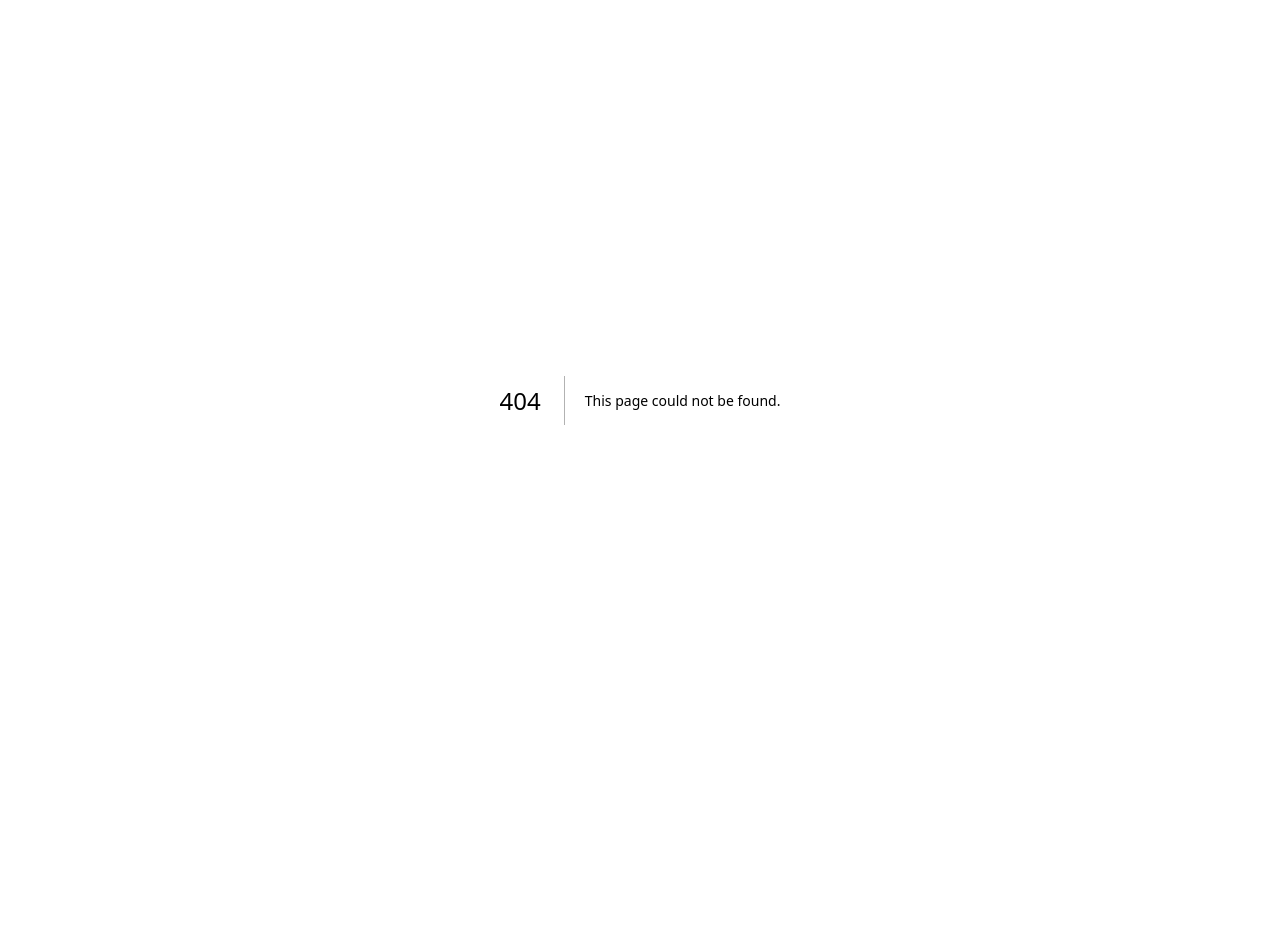
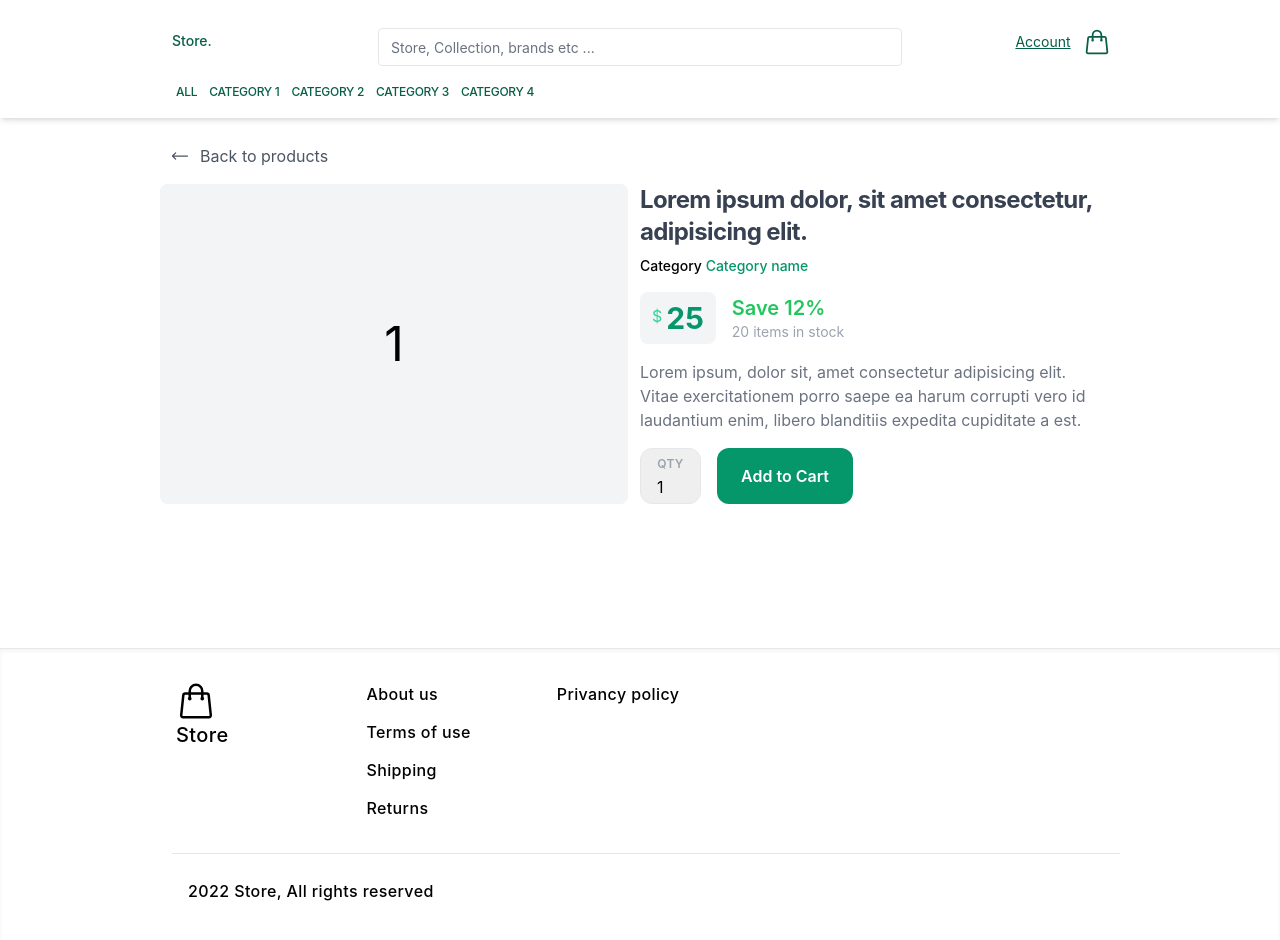
Before and after one commit to Sams-glitch/storeftront, a Next.js app: page /product-details in a window 1280 px wide. Before the commit this address had no page. Shown: the top 940 px of the page. Before the commit the page ends 800 px from the top, so only its background shows below. Built offline with nearby package versions, Linux system fonts and the light colour scheme.

Commit message:
sticky header

```diff
--- a/modules/Footer.js
+++ b/modules/layout/Footer.js
@@ -3,7 +3,7 @@ import React from 'react';
 
 export default function Footer() {
   return (
-    <footer className="border-t w-full">
+    <footer className="border-t w-full font-medium tracking-wide leading-relaxed shadow-inner">
       <div className="w-full md:w-3/4 mx-auto py-8 md:space-x-3">
         {/* footer */}
         <div className="grid grid-flow-row-dense grid-cols-2 md:grid-cols-5 gap-y-5 gap-x-6 w-full px-4">
--- a/modules/layout/Header.js
+++ b/modules/layout/Header.js
@@ -5,7 +5,7 @@ import Link from 'next/link';
 function Header() {
   return (
     <>
-      <header className="md:w-3/4 mx-auto py-4 px-3 md:space-x-3 sticky">
+      <header className="md:w-3/4 mx-auto py-4 px-3 md:space-x-3">
         <div className="grid grid-flow-row-dense sm:grid-cols-2 md:grid-cols-7 gap-y-4 sm:gap-x-3 md:gap-x-12 text-emerald-800 mt-3 w-full">
           <div className="col-span-1">
             <div className="text-left inline-flex items-end">
@@ -33,7 +33,7 @@ function Header() {
         </div>
 
         <div className="mt-3 w-full show-for-small hidden md:block">
-          <nav className="inline-flex space-x-3 text-sm font-semibold text-emerald-800 tracking-tight uppercase md:-ml-2">
+          <nav className="inline-flex space-x-3 text-xs font-medium text-emerald-800 tracking-tight uppercase md:-ml-2">
             <Link href={'/'}>All</Link>
             <Link href={'/'}>Category 1</Link>
             <Link href={'/'}>Category 2</Link>
--- a/modules/layout/Layout.js
+++ b/modules/layout/Layout.js
@@ -1,6 +1,6 @@
 import Head from 'next/head';
 import React from 'react';
-import Footer from '../Footer';
+import Footer from './Footer';
 import Header from './Header';
 
 export default function Layout({ title, children }) {
@@ -16,14 +16,12 @@ export default function Layout({ title, children }) {
         <link rel="icon" href="/favicon.ico" />
       </Head>
 
-      <div className="flex flex-col min-h-screen overflow-hidden">
-        <div className="w-full shadow-md">
+      <div className="flex flex-col min-h-screen justify-between overflow-hidden">
+        <div className="w-full shadow-md fixed z-20 top-0 left-0 bg-white">
           <Header />
         </div>
 
-        <main className="w-full md:w-3/4 mx-auto py-4 md:space-x-3">
-          {children}
-        </main>
+        <main className="container m-auto py-32 mx-4 md:mx-0">{children}</main>
 
         <Footer />
       </div>
--- a/modules/products/ProductCard.jsx
+++ b/modules/products/ProductCard.jsx
@@ -1,10 +1,12 @@
 import Image from 'next/image';
+import { useRouter } from 'next/router';
 import React from 'react';
 
 function ProductCard({ product }) {
+  const router = useRouter();
   return (
     <div key={product.id} className="group relative">
-      <div className="min-h-48 w-full overflow-hidden group-hover:opacity-75 lg:aspect-none lg:h-48 rounded-t shadow-md">
+      <div onClick={() => router.push('/product-details')} className="min-h-48 w-full overflow-hidden group-hover:opacity-75 lg:aspect-none lg:h-48 rounded-t shadow-md">
         <Image
           src={
             'https://tailwindui.com/img/ecommerce-images/category-page-04-image-card-01.jpg'
@@ -27,44 +29,6 @@ function ProductCard({ product }) {
         </div>
       </div>
     </div>
-    // <div key={product.id} className="group">
-    //   <div
-    //     onClick={() => router.push(`product/${product.slug}`)}
-    //     className="h-52 w-full overflow-hidden rounded-lg bg-gray-200 xl:aspect-w-7 xl:aspect-h-8"
-    //   >
-    //     <Image
-    //       src={product.image}
-    //       alt={product.slug}
-    //       height={150}
-    //       width={150}
-    //       className="h-full w-full object-cover object-center group-hover:opacity-75"
-    //     />
-    //   </div>
-    //   <h3 className="mt-4 text-sm text-gray-700">{product.name}</h3>
-    //   <p className="space-x-2">
-    //     <span className="text-lg font-medium text-gray-900">
-    //       {product.price}
-    //     </span>
-    //     <span className="text-sm line-through text-gray-500">$1000</span>
-    //     <span className="text-sm text-red-700">40% off</span>
-    //   </p>
-    //   <div className="flex justify-between items-center pt-3 pb-2">
-    //     <a
-    //       //   onClick={() => addToCartHandler(product)}
-    //       className="px-4 py-2 bg-red-600 hover:bg-amber-600 text-center text-sm text-white rounded duration-300"
-    //     >
-    //       Add to Cart
-    //     </a>
-
-    //     <a
-    //       href="#"
-    //       title="Add to Favorites"
-    //       className="text-2xl text-gray-300 hover:text-red-500 duration-300"
-    //     >
-    //       &hearts;
-    //     </a>
-    //   </div>
-    // </div>
   );
 }
 
--- a/pages/index.js
+++ b/pages/index.js
@@ -1,54 +1,16 @@
-import Head from 'next/head';
-import Image from 'next/image';
-import Banner from '../modules/banners/Banner';
 import Layout from '../modules/layout/Layout';
 import ProductCard from '../modules/products/ProductCard';
-import styles from '../styles/Home.module.css';
 
 export default function Home({ products }) {
   return (
     <Layout>
-      {/* <Banner /> */}
-      {/* categories */}
-      {/* <div className="w-full border-b py-4 -ml-4 overflow-hidden">
-        <h1 className="text-xl font-extrabold">Shop by Category</h1>
-        <div className="flex flex-row overflow-auto">
-          <div className="flex flex-col items-center">
-            <Image
-              src={
-                'https://tailwindui.com/img/ecommerce-images/product-page-01-related-product-01.jpg'
-              }
-              alt={'category'}
-              height={100}
-              width={200}
-              className="rounded-full h-28 w-28"
-            />
-            <h4 className="text-lg font-semibold">Category</h4>
-          </div>
-        </div>
-      </div> */}
-
-      {/* products
-      <div className="py-3">
-        <h3 className="text-lg font-bold">Deals worth your attention.</h3>
-
-        {/* <div className="grid grid-flow-row-dense gap-y-10 gap-x-6 md:grid-cols-2 lg:grid-cols-3 xl:grid-cols-5 xl:gap-x-8">
-          {products.map((product) => (
-            <ProductCard
-              product={product}
-              key={product.slug}
-              // addToCartHandler={addToCartHandler}
-            />
-          ))}
-        </div>
-      </div> */}
-
+      <div className="w-full md:w-3/4 mx-auto md:space-x-3">
         <div className="w-full mx-auto py-8 px-4 sm:py-12">
           <h2 className="text-2xl font-bold tracking-tight text-gray-900">
             Items worth your attention
           </h2>
 
-        <div className="mt-6 grid grid-flow-row-dense grid-cols-2 md:grid-cols-4 lg:grid-cols-5 gap-y-5 gap-x-6">
+          <div className="mt-3 md:mt-4 grid grid-flow-row-dense grid-cols-2 md:grid-cols-4 lg:grid-cols-5 gap-y-5 gap-x-6">
             {products.slice(0, 3).map((product) => (
               <ProductCard product={product} key={product.slug} />
             ))}
@@ -80,6 +42,7 @@ export default function Home({ products }) {
             </div>
           </div>
         </div>
+      </div>
     </Layout>
   );
 }
--- /dev/null
+++ b/pages/product-details.js
@@ -0,0 +1,88 @@
+import { ArrowLongLeftIcon } from '@heroicons/react/24/outline';
+import Link from 'next/link';
+import Layout from '../modules/layout/Layout';
+
+export default function ProductDetails() {
+  return (
+    <Layout>
+      <div className="w-full md:w-3/4 mx-auto">
+        <Link
+          href={'/'}
+          className="inline-flex items-center py-4 w-full text-gray-600 hover:text-emerald-700"
+        >
+          <ArrowLongLeftIcon className="h-5 w-10" />
+          <p>Back to products</p>
+        </Link>
+        <div className="flex flex-col md:flex-row">
+          {/* right */}
+          <div className="md:flex-1">
+            <div class="h-64 md:h-80 rounded-lg bg-gray-100 mb-4">
+              <div
+                x-show="image === 1"
+                class="h-64 md:h-80 rounded-lg bg-gray-100 mb-4 flex items-center justify-center"
+              >
+                <span class="text-5xl">1</span>
+              </div>
+            </div>
+          </div>
+          {/* left */}
+          <div className="md:flex-1 px-3">
+            <h3 className="mb-2 leading-tight tracking-tight text-xl md:text-2xl font-bold text-gray-700">
+              Lorem ipsum dolor, sit amet consectetur, adipisicing elit.
+            </h3>
+            <p className="text-sm font-medium">
+              Category{' '}
+              <Link href={'/'} className="text-emerald-600">
+                Category name
+              </Link>
+            </p>
+
+            {/* pricelist */}
+            <div class="flex items-center space-x-4 my-4">
+              <div>
+                <div class="rounded-lg bg-gray-100 flex py-2 px-3">
+                  <span class="text-emerald-400 mr-1 mt-1">$</span>
+                  <span class="font-bold text-emerald-600 text-3xl">25</span>
+                </div>
+              </div>
+              <div class="flex-1">
+                <p class="text-green-500 text-xl font-semibold">Save 12%</p>
+                <p class="text-gray-400 text-sm">20 items in stock</p>
+              </div>
+            </div>
+            {/* end pricelist */}
+            <p class="text-gray-500">
+                Lorem ipsum, dolor sit, amet consectetur adipisicing elit. Vitae
+                exercitationem porro saepe ea harum corrupti vero id laudantium
+                enim, libero blanditiis expedita cupiditate a est.
+              </p>
+
+              {/*  */}
+              <div class="flex py-4 space-x-4">
+                <div class="relative">
+                  <div class="text-center left-0 pt-2 right-0 absolute block text-xs uppercase text-gray-400 tracking-wide font-semibold">
+                    Qty
+                  </div>
+                  <select class="cursor-pointer appearance-none rounded-xl border border-gray-200 pl-4 pr-8 h-14 flex items-end pb-1">
+                    <option>1</option>
+                    <option>2</option>
+                    <option>3</option>
+                    <option>4</option>
+                    <option>5</option>
+                  </select>
+                </div>
+
+                <button
+                  type="button"
+                  class="h-14 px-6 py-2 font-semibold rounded-xl bg-emerald-600 hover:bg-emerald-500 text-white"
+                >
+                  Add to Cart
+                </button>
+              </div>
+              {/* end */}
+          </div>
+        </div>
+      </div>
+    </Layout>
+  );
+}
```
Also changed, not shown: .eslintrc.json. Lines whose indentation alone changed are shown as unchanged.
